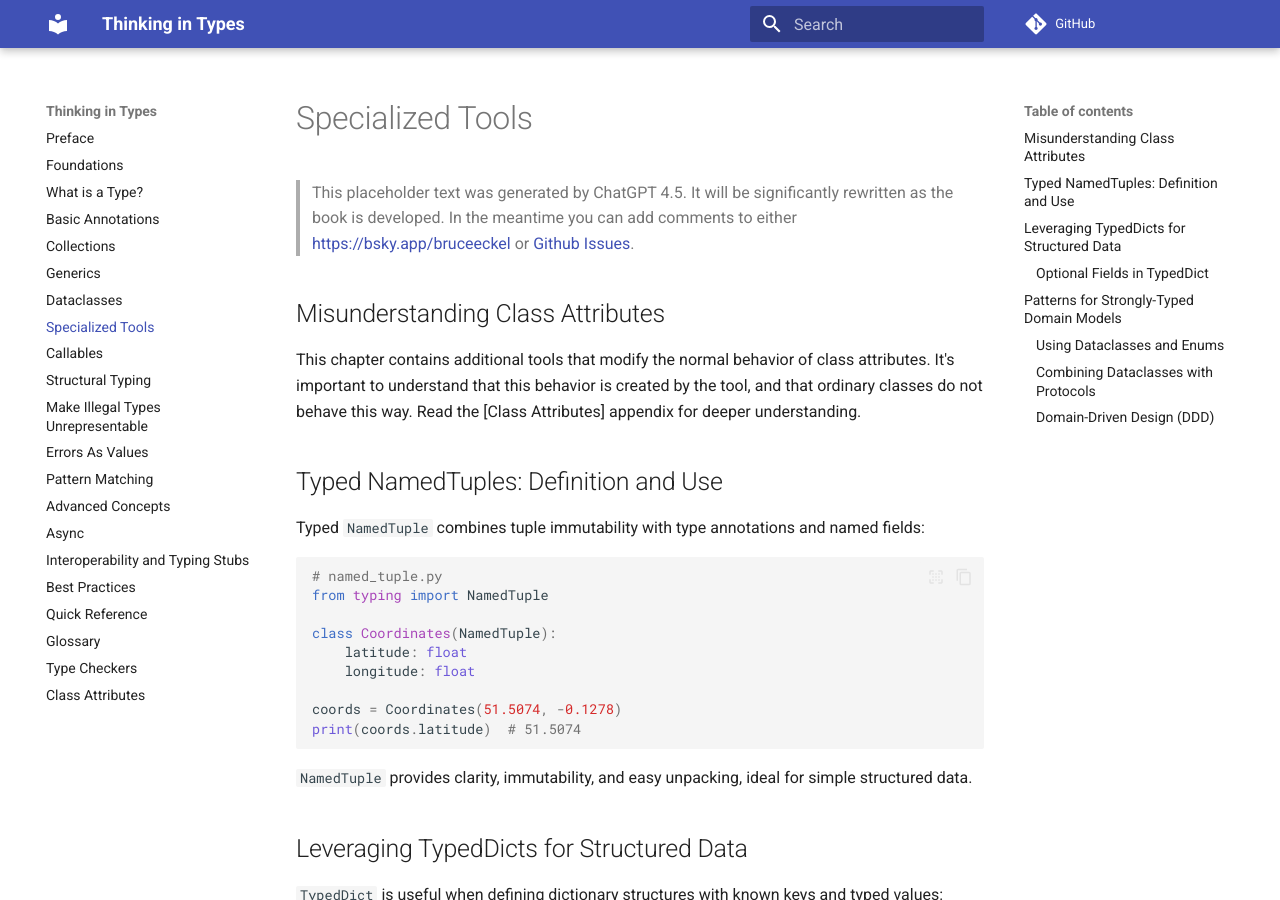
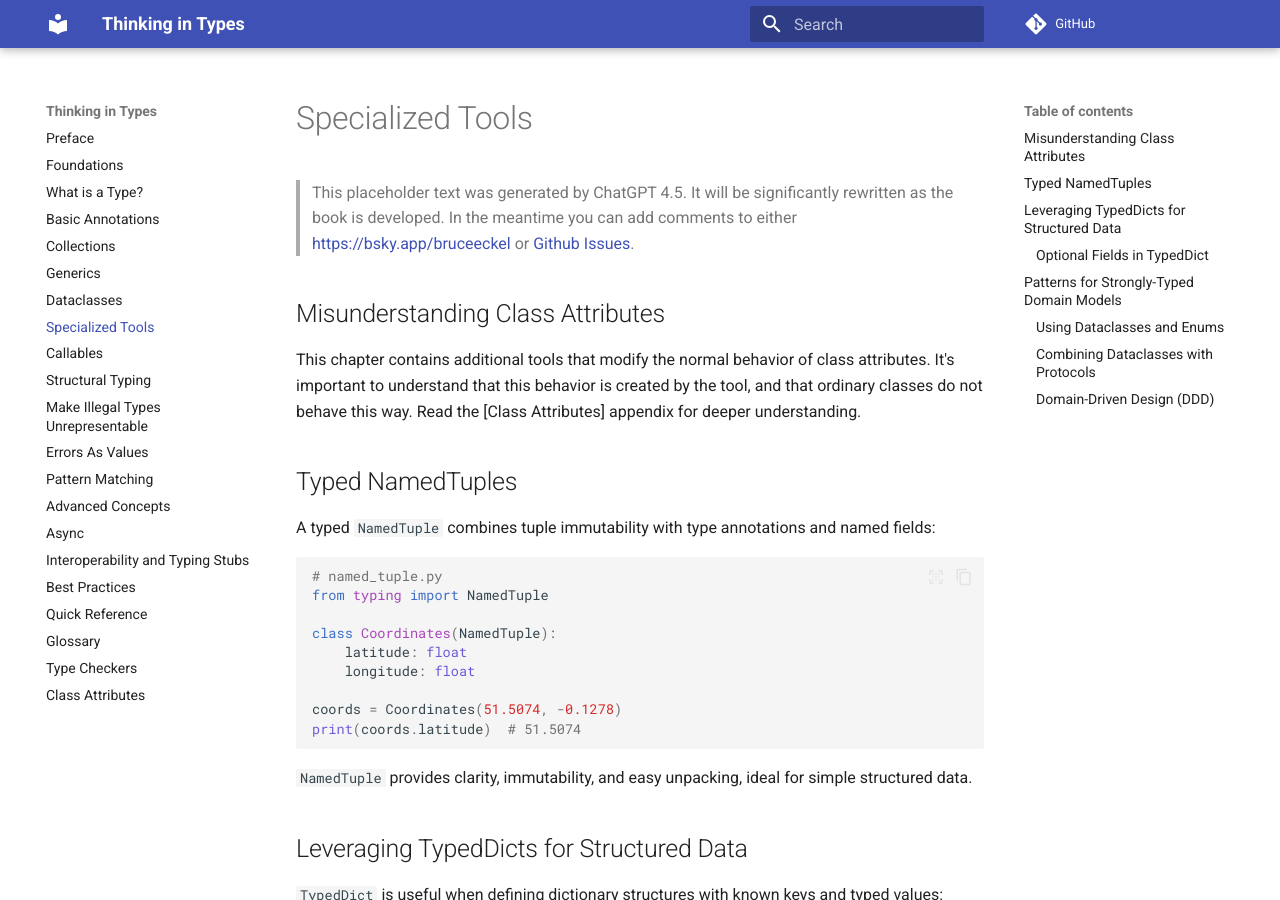
Before and after one commit to ThinkingInTypes/ThinkingInTypes.github.io, an MkDocs documentation site: the page built from Chapters/08_Specialized_Tools.md, in a window 1280 px wide and 900 px high. Built offline with MkDocs 1.6.1 and Material for MkDocs 9.7.7, drawn with Linux system fonts in a browser that asks for light colours; comment, search, counter and statistics services are not loaded.

Commit message:
Update 08_Specialized_Tools.md

````diff
--- a/Chapters/08_Specialized_Tools.md
+++ b/Chapters/08_Specialized_Tools.md
@@ -10,9 +10,9 @@ This chapter contains additional tools that modify the normal behavior of class
 It's important to understand that this behavior is created by the tool, and that ordinary classes do not behave this way.
 Read the [Class Attributes] appendix for deeper understanding.
 
-## Typed NamedTuples: Definition and Use
+## Typed NamedTuples
 
-Typed `NamedTuple` combines tuple immutability with type annotations and named fields:
+A typed `NamedTuple` combines tuple immutability with type annotations and named fields:
 
 ```python
 # named_tuple.py
````
